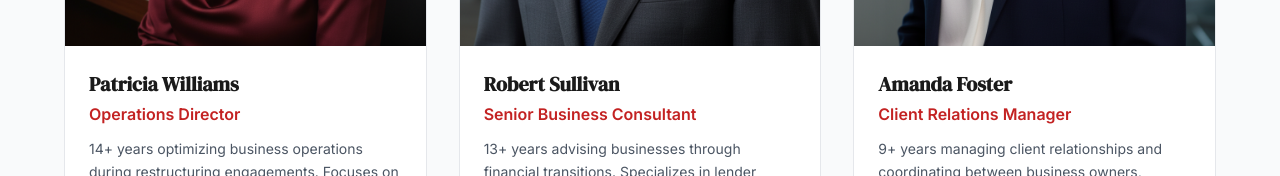
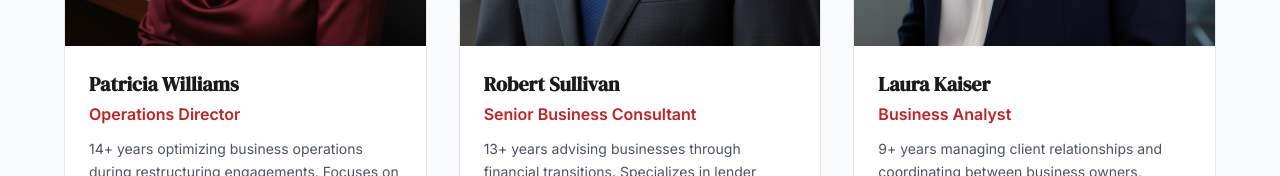
Before and after one commit to samknows9999/sg-054d5103-85fc-4583-be9c-e577d71113a8-1779968500, a Next.js app: page /team in a window 1280 px wide. Shown: the part 3875-4051 px from the top of the page. Built offline with nearby package versions, Linux system fonts and the light colour scheme.

Commit message:
Update src/pages/team.tsx

```diff
--- a/src/pages/team.tsx
+++ b/src/pages/team.tsx
@@ -289,11 +289,11 @@ export default function TeamPage() {
 
                 </div>
                 <div className="p-6">
-                  <h3 className="font-serif text-xl font-semibold mb-1 text-foreground">
-                    Amanda Foster
+                  <h3 className="font-serif text-xl font-semibold mb-1 text-foreground">Laura Kaiser
+
                   </h3>
-                  <p className="text-accent font-semibold mb-3">
-                    Client Relations Manager
+                  <p className="text-accent font-semibold mb-3">Business Analyst
+
                   </p>
                   <p className="text-sm text-gray-600 leading-relaxed">
                     9+ years managing client relationships and coordinating between business owners, creditors, and legal counsel. Ensures seamless communication throughout restructuring engagements.
```
